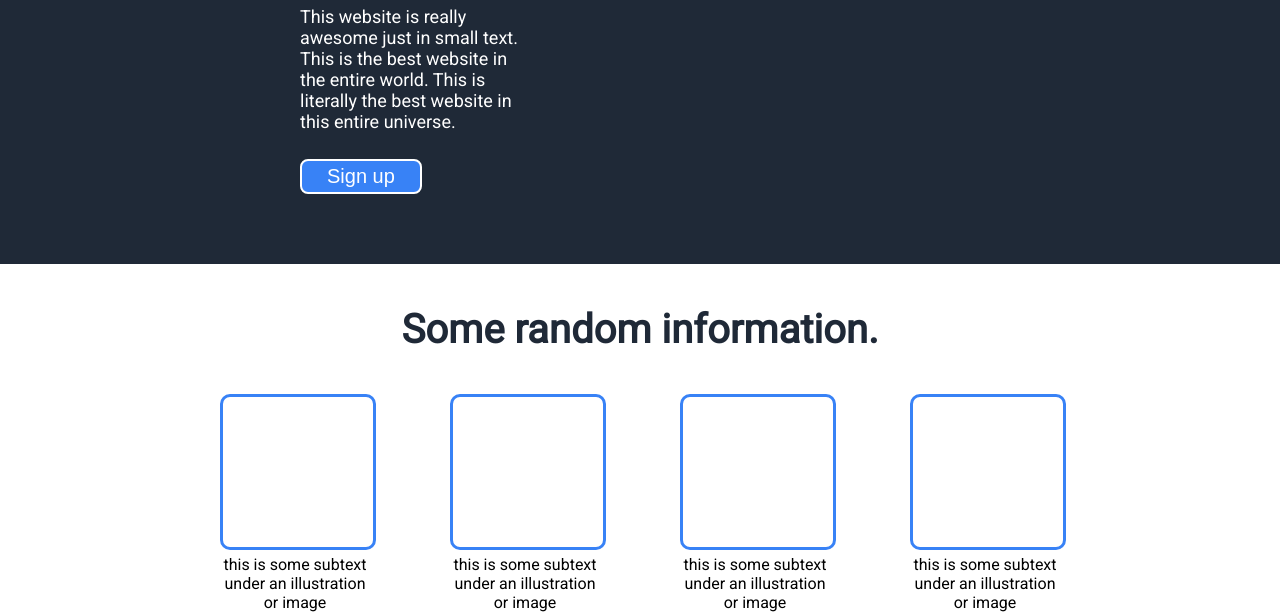
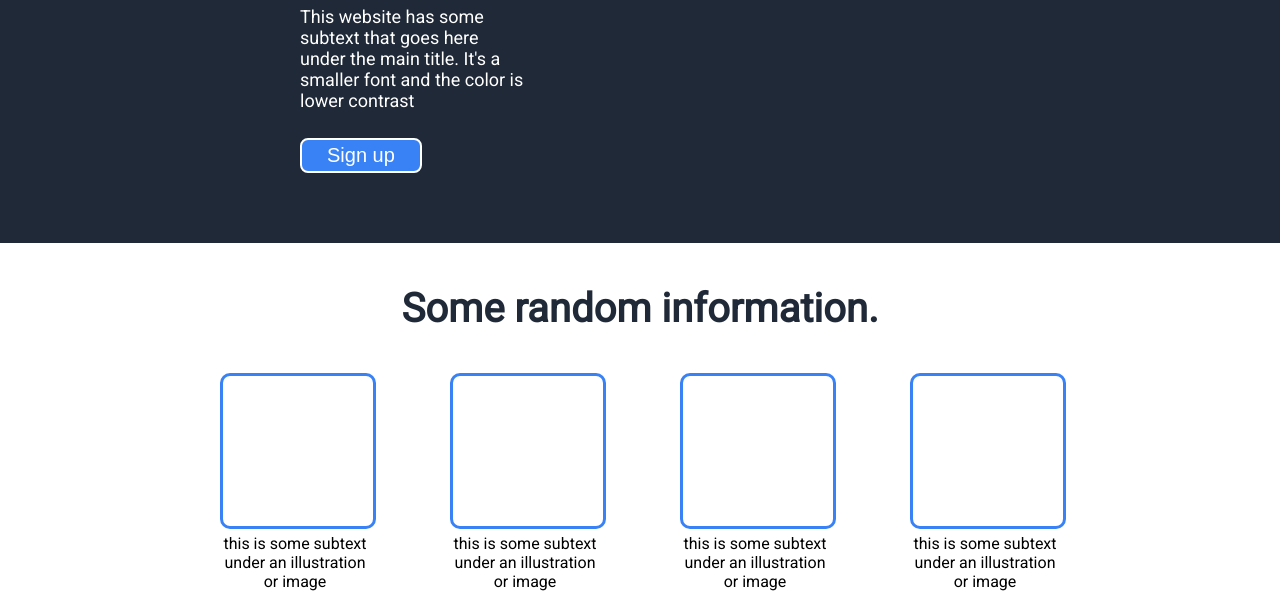
Before and after one commit to KapilmeetSingh-062/Website-Landing-Page, a plain HTML site: page index.html in a window 1280 px wide. Shown: the part 440-1055 px from the top of the page. Drawn offline with Linux system fonts and the light colour scheme.

Commit message:
Updated text

```diff
--- a/index.html
+++ b/index.html
@@ -22,8 +22,7 @@
     <div class="container">
         <div class="contain-left">
             <p class="awesome">This website is awesome</p>
-            <p class="p-text">This website is really awesome just in small text. This is the best website in the entire
-                world. This is literally the best website in this entire universe. </p>
+            <p class="p-text">This website has some subtext that goes here under the main title. It's a smaller font and the color is lower contrast </p>
             <button class="btn"> Sign up</button>
         </div>
         <img class="img" src="images/img1.jpg" alt="">
--- a/style.css
+++ b/style.css
@@ -44,7 +44,7 @@ li a {
 }
 
 .contain-left {
-    width: 30vw;
+    width: 24vw;
     word-wrap: break-word;
     margin-top: 40px;
     margin-bottom: 40px;
```
